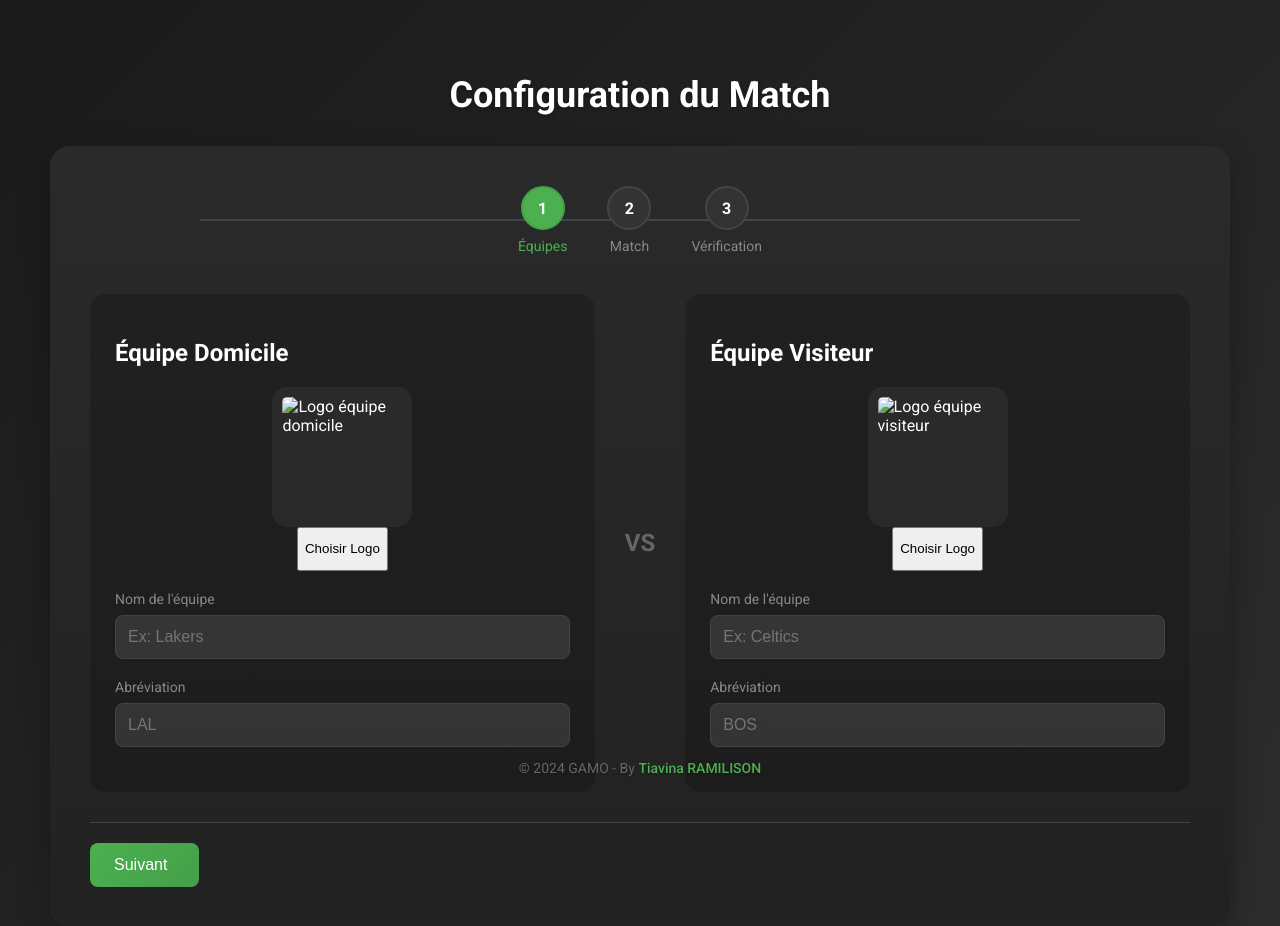
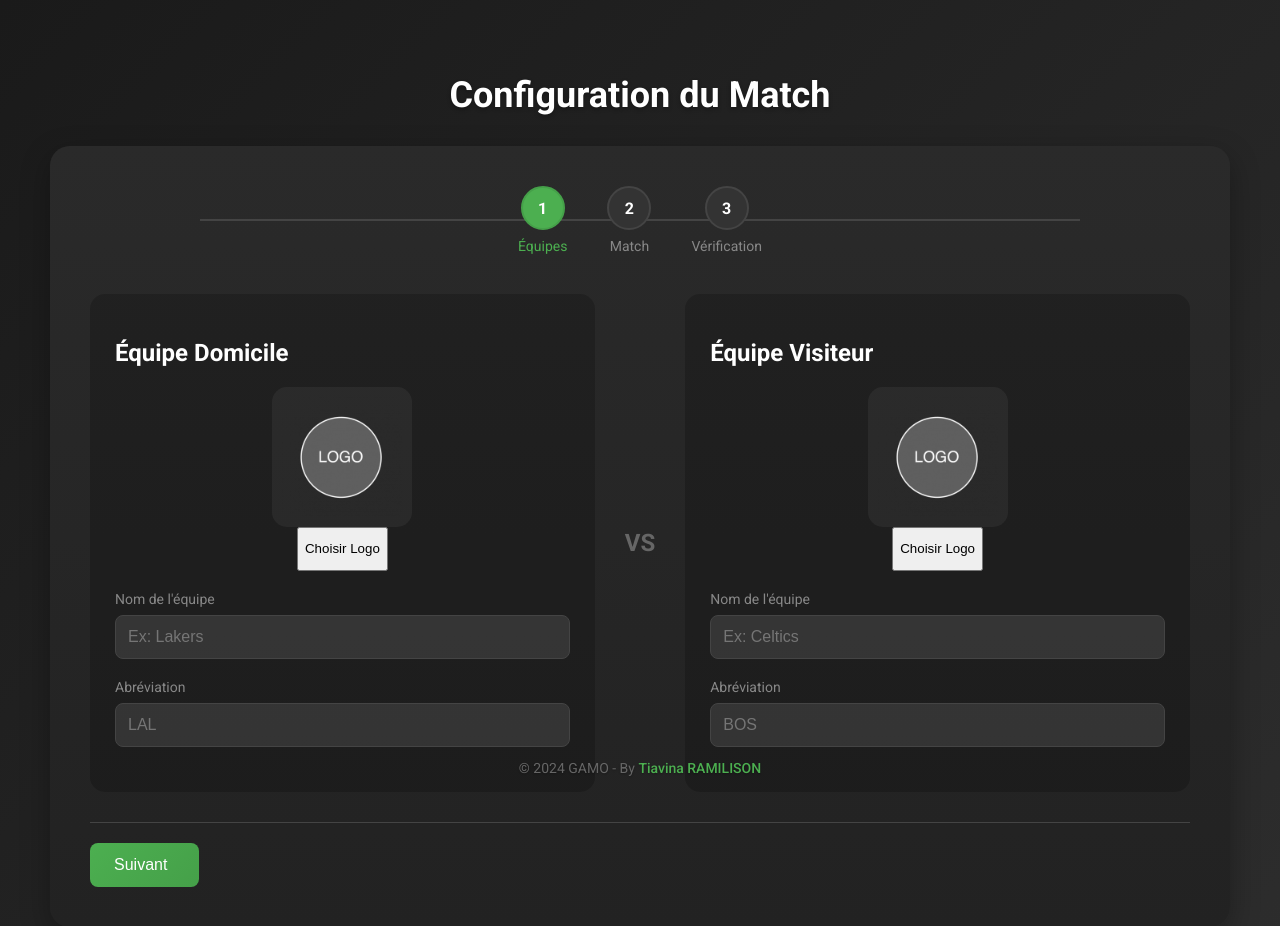
Before and after one commit to Tiavina22/gamo, a plain HTML site: page index.html in a window 1280 px wide. Drawn offline with Linux system fonts and the light colour scheme.

Commit message:
[FEAT] add logo upload placeholder

```diff
--- a/index.html
+++ b/index.html
@@ -42,7 +42,7 @@
                     <div class="setup-team">
                         <h2>Équipe Domicile</h2>
                         <div class="logo-upload">
-                            <img id="setup-home-logo" src="placeholder-logo.png" alt="Logo équipe domicile">
+                            <img id="setup-home-logo" src="./assets/logo_placeholder.png" alt="Logo équipe domicile">
                             <button class="upload-btn" onclick="setupChangeLogo('home')">
                                 <i class="fas fa-upload"></i> Choisir Logo
                             </button>
@@ -62,7 +62,7 @@
                     <div class="setup-team">
                         <h2>Équipe Visiteur</h2>
                         <div class="logo-upload">
-                            <img id="setup-visitor-logo" src="placeholder-logo.png" alt="Logo équipe visiteur">
+                            <img id="setup-visitor-logo" src="./assets/logo_placeholder.png" alt="Logo équipe visiteur">
                             <button class="upload-btn" onclick="setupChangeLogo('visitor')">
                                 <i class="fas fa-upload"></i> Choisir Logo
                             </button>
```
Also changed, not shown: assets/logo_placeholder.png (added).
